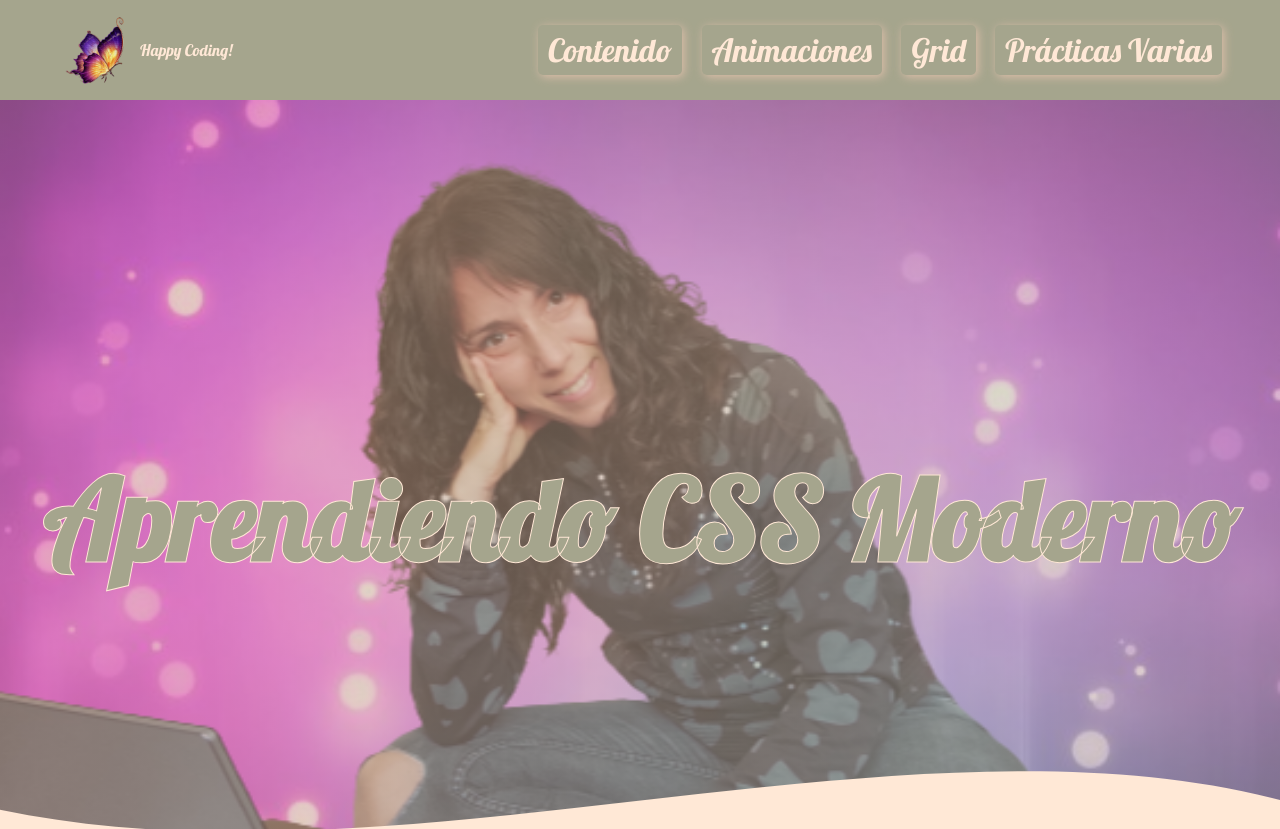
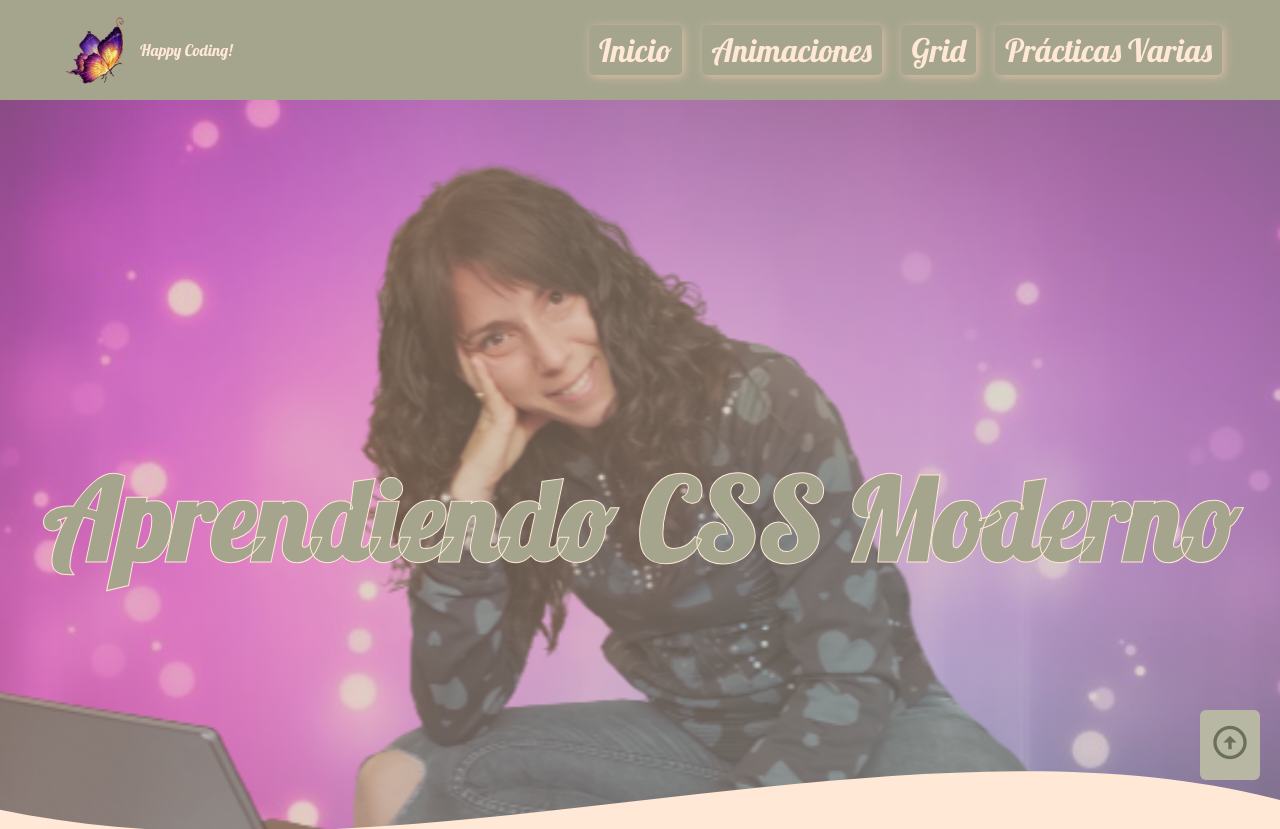
Before and after one commit to beacl3320/Guia-CSS-Moderno, a website: page index.html in a window 1280 px wide. Shown: the top 829 px of the page. Drawn offline with nearby package versions, Linux system fonts and the light colour scheme.

Commit message:
FEAT: add scroll and arrow

```diff
--- a/index.html
+++ b/index.html
@@ -10,17 +10,22 @@
             type="image/x-icon"
         />
         <link href='https://unpkg.com/boxicons@2.1.1/css/boxicons.min.css' rel='stylesheet'>
+        <link
+        rel="stylesheet"
+        href="https://cdnjs.cloudflare.com/ajax/libs/animate.css/4.1.1/animate.min.css"
+      />
         <link rel="stylesheet" href="css/style.css" />
         <title>Guía CSS Moderno</title>
     </head>
     <body>
+
         <!-- NAV -->
-        <nav class="nav">
-            <div class="nav__links">
+        <nav class="nav" >
+            <div class="nav__links" >
                 <div class="nav__logo">
-                    <div >
+                    <div>
                         <picture>
-                            <img
+                            <img  class="animate__animated animate__flip"
                                 src="assets/butterfly_logo.png"
                                 a
                                 lt="logo butterfly"
@@ -28,7 +33,7 @@
                         </picture>
                     </div>
                     <div>
-                        <p>Happy Coding!</p>
+                        <p class="animate__animated animate__flip">Happy Coding!</p>
                     </div>
                 </div>
                 <label for="check" class="nav__icon">
@@ -40,7 +45,7 @@
                 </label>
                 <input type="checkbox" id="check" class="nav__checkbox" />
                 <div class="nav__link">
-                    <a href="index.html">Contenido</a>
+                    <a href="index.html">Inicio</a>
                     <a href="animaciones.html">Animaciones</a>
                     <a href="grid.html">Grid</a>
                     <a href="practicas.html">Prácticas Varias</a>
@@ -48,7 +53,7 @@
             </div>
         </nav>
 
-        <header class="header" ">
+        <header class="header" id="header">
             <div class="header__text">
                 <h1 class="header__title">Aprendiendo CSS Moderno</h1>
             </div>
@@ -162,16 +167,19 @@
                 <a href="practicas.html">Ver más</a>
             </div>
         </section>
+        <!-- ARROW -->
+        <div class="arrow">
+            <a href="#header"><i class='bx bx-up-arrow-circle' style='color:#6b705c'></i></a>
+        </div>
         <footer class="footer">
             <div class="footer__text">
                 <p>Happy Coding</p>
                 <p>Bea CL &copy; 2021</p>
             </div>
             <div class="footer__links">
-                <a href="#"><i class='bx bxl-linkedin-square footer--link' ></i></a>
-                <a href="#" ><i class='bx bxl-github footer--link'></i></a>
+                <a href="https://www.linkedin.com/in/beatriz-carpio-lama-603578206/"><i class='bx bxl-linkedin-square footer--link' ></i></a>
+                <a href="https://github.com/beacl3320" ><i class='bx bxl-github footer--link'></i></a>
             </div>
-
         </footer>
     </body>
 </html>
--- /dev/null
+++ b/sass/_arrow.scss
@@ -0,0 +1,29 @@
+@use 'color';
+
+.arrow{
+    background: color.$threeColor;
+    padding: 10px;
+    font-size: 40px;
+    position: fixed;
+    border-radius: 6px;
+    bottom: 20px;
+    right: 20px;
+}
+
+/* Custom Scroll Bar CSS */
+::-webkit-scrollbar{
+    width: 10px;
+}
+
+::-webkit-scrollbar-track{
+    background: color.$fiveColor;
+}
+
+::-webkit-scrollbar-thumb{
+    background: color.$oneColor;
+    border-radius: 10px;
+}
+
+::-webkit-scrollbar-thumb:hover{
+    background: color.$twoColor;
+}
--- a/sass/style.scss
+++ b/sass/style.scss
@@ -5,6 +5,7 @@
 @use 'oneSection';
 @use 'twoSection';
 @use 'footer';
+@use 'arrow';
 
 @import url('https://fonts.googleapis.com/css2?family=Lobster&display=swap');
 
```
Also changed, not shown: animaciones.html (+9 -5 lines), grid.html (+9 -5 lines), practicas.html (+9 -5 lines), template.html (+1 -1 lines), css/style.css, 1 other file.
